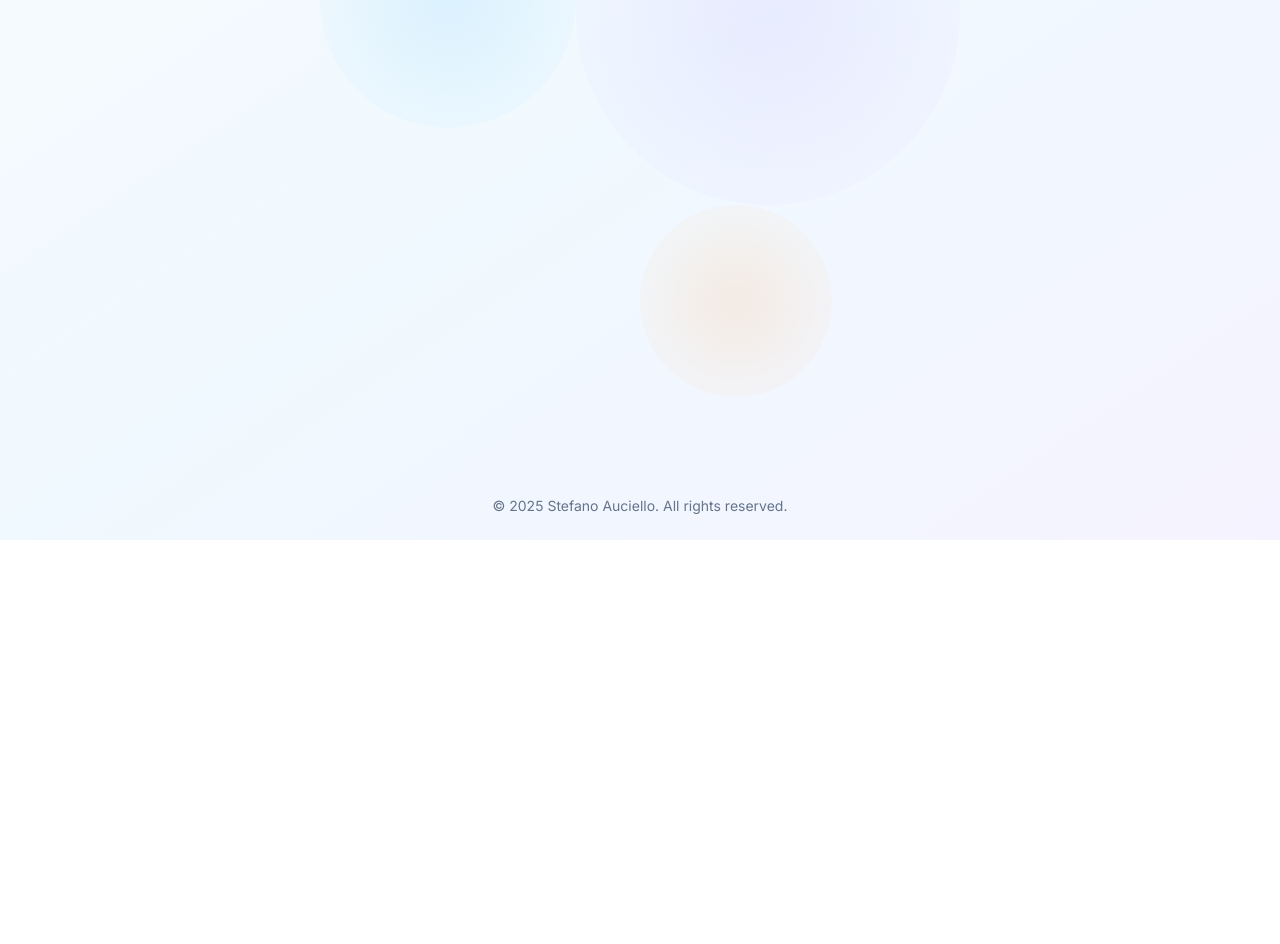
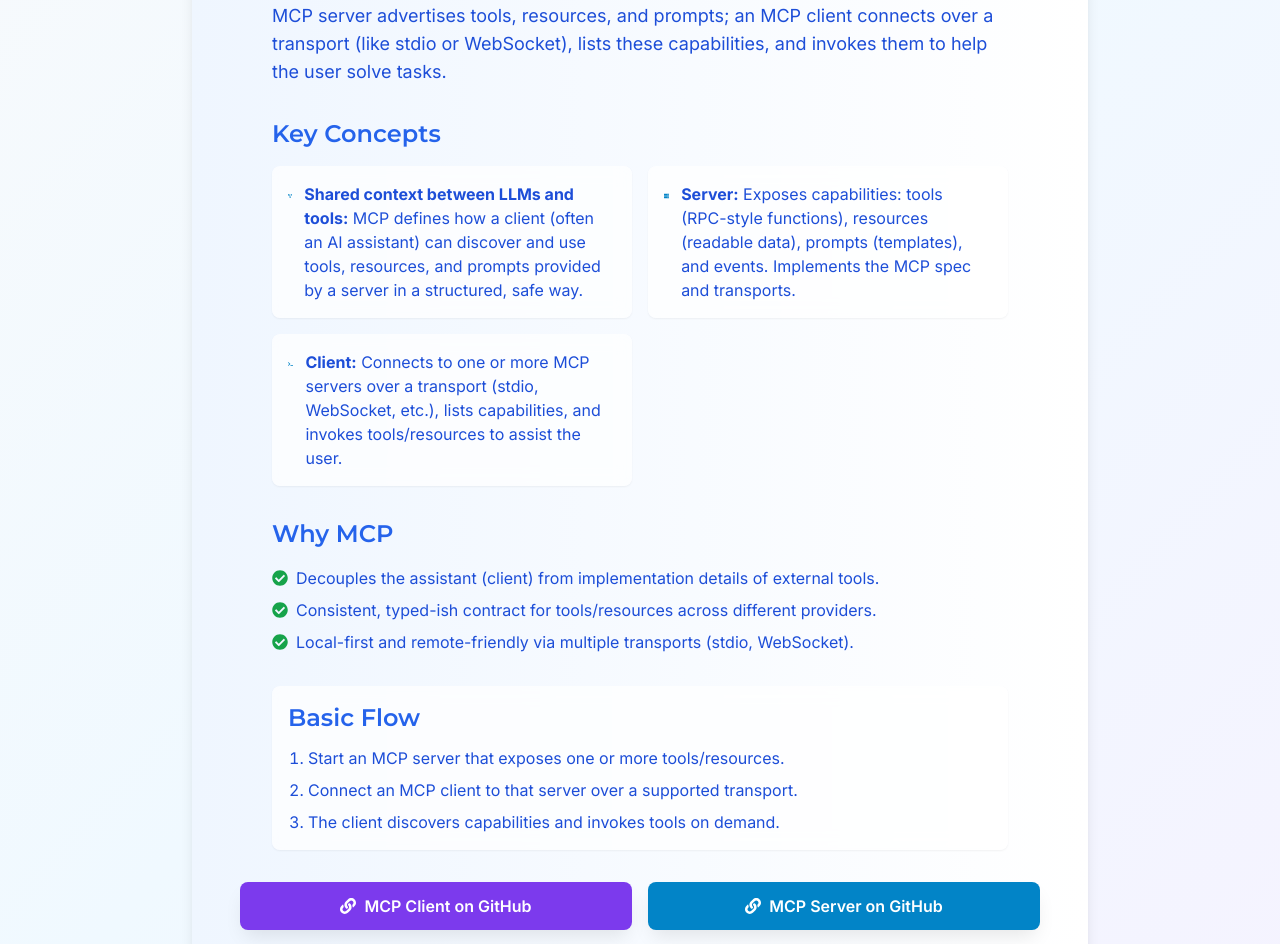
Before and after one commit to stefanoauciello/aboutme, a React (Vite) app: page /#/devcorner/mcp in a window 1280 px wide. Shown: the part 328-1272 px from the top of the page. Before the commit the page ends 868 px from the top, so only its background shows below. Built offline with nearby package versions, Linux system fonts and the light colour scheme; the HTML template or start-up script is replaced by a standard one.

Commit message:
adding MCP section

```diff
--- a/src/components/animated-routes.jsx
+++ b/src/components/animated-routes.jsx
@@ -15,6 +15,7 @@ import EventDrivenArchitecture from "../pages/event-driven-architecture";
 import DataPlatform from "../pages/data-platform";
 import DatabaseVersioning from "../pages/database-versioning";
 import Auth from "../pages/auth";
+import MCP from "../pages/mcp";
 
 function AnimatedRoutes() {
     const location = useLocation();
@@ -33,6 +34,7 @@ function AnimatedRoutes() {
                 <Route path="/devcorner/data-platform" element={<DataPlatform/>}/>
                 <Route path="/devcorner/database-versioning" element={<DatabaseVersioning/>}/>
                 <Route path="/devcorner/auth" element={<Auth/>}/>
+                <Route path="/devcorner/mcp" element={<MCP/>}/>
             </Routes>
         </AnimatePresence>
     );
--- a/src/pages/dev-corner.jsx
+++ b/src/pages/dev-corner.jsx
@@ -39,6 +39,13 @@ const topics = [
         icon: FaUserShield,
         gradient: "from-red-500 to-red-700",
         link: "/devcorner/auth",
+    },
+    {
+        title: "Model Context Protocol (MCP)",
+        description: "Practical guide to building a basic MCP server and client: project structure, minimal APIs, and local run instructions.",
+        icon: FaServer,
+        gradient: "from-accent-500 to-accent-700",
+        link: "/devcorner/mcp",
     },
 ];
 
--- /dev/null
+++ b/src/pages/mcp.jsx
@@ -0,0 +1,123 @@
+import { motion } from "framer-motion";
+import { FaServer, FaTerminal, FaLink, FaProjectDiagram, FaCheckCircle } from "react-icons/fa";
+import containerVariants from "../components/utils";
+import BackButton from "../components/back-button.jsx";
+
+const concepts = [
+    {
+        icon: FaProjectDiagram,
+        title: "Shared context between LLMs and tools",
+        description:
+            "MCP defines how a client (often an AI assistant) can discover and use tools, resources, and prompts provided by a server in a structured, safe way.",
+    },
+    {
+        icon: FaServer,
+        title: "Server",
+        description:
+            "Exposes capabilities: tools (RPC-style functions), resources (readable data), prompts (templates), and events. Implements the MCP spec and transports.",
+    },
+    {
+        icon: FaTerminal,
+        title: "Client",
+        description:
+            "Connects to one or more MCP servers over a transport (stdio, WebSocket, etc.), lists capabilities, and invokes tools/resources to assist the user.",
+    },
+];
+
+const benefits = [
+    "Decouples the assistant (client) from implementation details of external tools.",
+    "Consistent, typed-ish contract for tools/resources across different providers.",
+    "Local-first and remote-friendly via multiple transports (stdio, WebSocket).",
+];
+
+export default function MCP() {
+    return (
+        <motion.section
+            className="min-h-screen p-6 md:p-12 text-blue-900 bg-gradient-to-r from-blue-50 to-white rounded-xl shadow-lg text-center max-w-4xl mx-auto flex flex-col"
+            variants={containerVariants}
+            initial="hidden"
+            animate="visible"
+        >
+            <div className="flex-grow px-4 md:px-8 text-left text-blue-700">
+                <BackButton fallbackTo="/devcorner" />
+                <h2 className="text-4xl font-semibold text-blue-600 text-center">
+                    Model Context Protocol (MCP)
+                </h2>
+
+                <p className="mt-6 text-base sm:text-lg">
+                    The Model Context Protocol (MCP) is an open protocol that standardizes how
+                    AI assistants (clients) discover and use external capabilities provided by
+                    servers. An MCP server advertises tools, resources, and prompts; an MCP client
+                    connects over a transport (like stdio or WebSocket), lists these capabilities,
+                    and invokes them to help the user solve tasks.
+                </p>
+
+                <div className="mt-8 space-y-4">
+                    <h3 className="text-2xl font-semibold text-blue-600">Key Concepts</h3>
+                    <ul className="grid gap-4 sm:grid-cols-2">
+                        {concepts.map((item) => {
+                            const Icon = item.icon;
+                            return (
+                                <li
+                                    key={item.title}
+                                    className="flex items-start bg-white/70 backdrop-blur p-4 rounded-lg shadow-sm"
+                                >
+                                    <Icon className="text-xl text-primary-600 mr-3 mt-1" />
+                                    <span>
+                                        <strong>{item.title}:</strong> {item.description}
+                                    </span>
+                                </li>
+                            );
+                        })}
+                    </ul>
+                </div>
+
+                <div className="mt-8 space-y-4">
+                    <h3 className="text-2xl font-semibold text-blue-600">Why MCP</h3>
+                    <ul className="space-y-2">
+                        {benefits.map((benefit) => (
+                            <li key={benefit} className="flex items-start">
+                                <FaCheckCircle className="text-green-600 mr-2 mt-1" />
+                                <span>{benefit}</span>
+                            </li>
+                        ))}
+                    </ul>
+                </div>
+
+                <div className="mt-8 space-y-3 bg-white/70 backdrop-blur p-4 rounded-lg shadow-sm">
+                    <h3 className="text-2xl font-semibold text-blue-600">Basic Flow</h3>
+                    <ol className="list-decimal ml-5 space-y-2">
+                        <li>
+                            Start an MCP server that exposes one or more tools/resources.
+                        </li>
+                        <li>
+                            Connect an MCP client to that server over a supported transport.
+                        </li>
+                        <li>
+                            The client discovers capabilities and invokes tools on demand.
+                        </li>
+                    </ol>
+                </div>
+            </div>
+
+            <div className="mt-8 grid gap-4 sm:grid-cols-2 text-center">
+                <a
+                    href="https://github.com/stefanoauciello/mcp-client"
+                    target="_blank"
+                    rel="noopener noreferrer"
+                    className="btn btn-secondary inline-flex items-center justify-center"
+                >
+                    <FaLink className="mr-2" /> MCP Client on GitHub
+                </a>
+                <a
+                    href="https://github.com/stefanoauciello/mcp-server"
+                    target="_blank"
+                    rel="noopener noreferrer"
+                    className="btn btn-primary inline-flex items-center justify-center"
+                >
+                    <FaLink className="mr-2" /> MCP Server on GitHub
+                </a>
+            </div>
+        </motion.section>
+    );
+}
```
